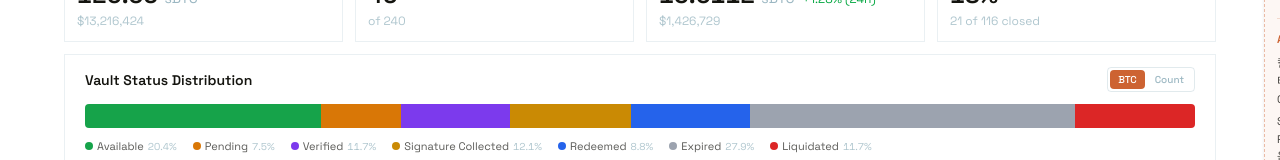
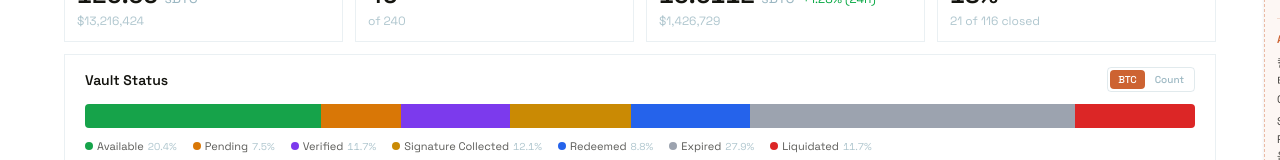
Before and after one commit to sookeyhub/babylon-btcvault-explorer, a Next.js app: page /vaults in a window 1280 px wide. Shown: the part 234-394 px from the top of the page. Built offline with nearby package versions, Linux system fonts and the light colour scheme.

Commit message:
Vault Status 타이틀 변경

```diff
--- a/src/app/vaults/page.tsx
+++ b/src/app/vaults/page.tsx
@@ -209,7 +209,7 @@ function VaultStatusChart({ vaults, activeFilter, onStatusClick }: VaultStatusCh
       {/* ── Distribution bar ────────────────────────────────────────── */}
       <section className="border border-[#387085]/10 bg-white">
         <div className="flex items-center justify-between px-5 py-3">
-          <h2 className="text-sm font-semibold text-[#14140f]">Vault Status Distribution</h2>
+          <h2 className="text-sm font-semibold text-[#14140f]">Vault Status</h2>
           {/* Count ↔ BTC toggle */}
           <div className="flex items-center gap-0.5 rounded-sm border border-[#387085]/15 p-0.5">
             <button
```
